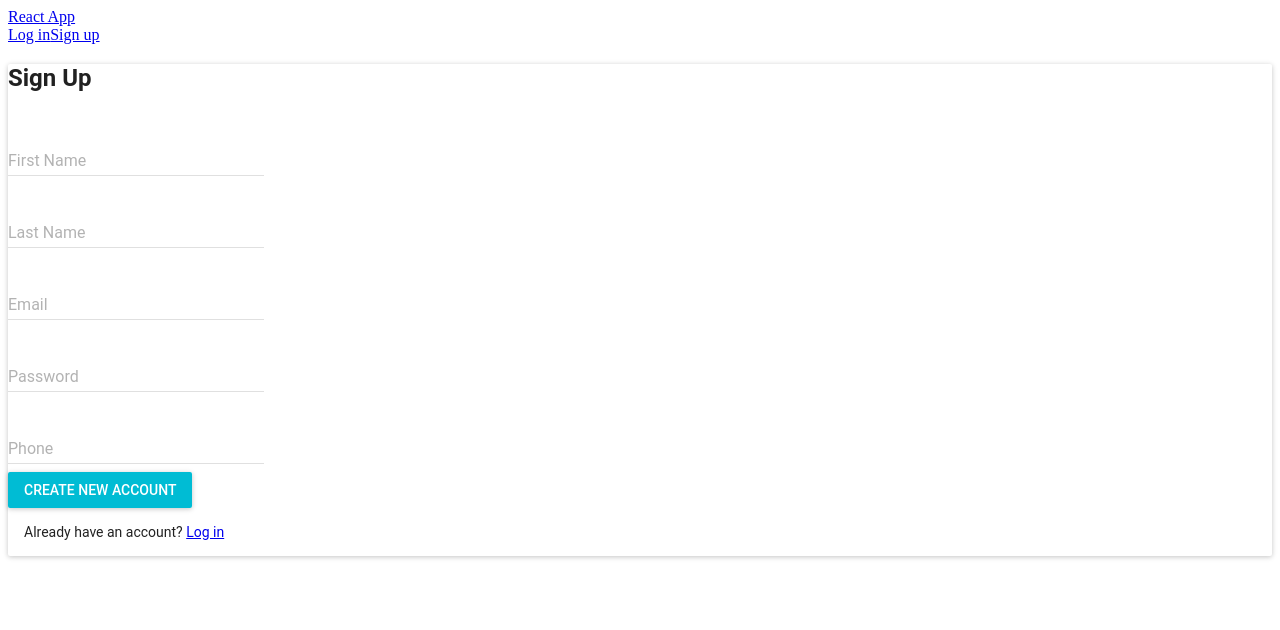
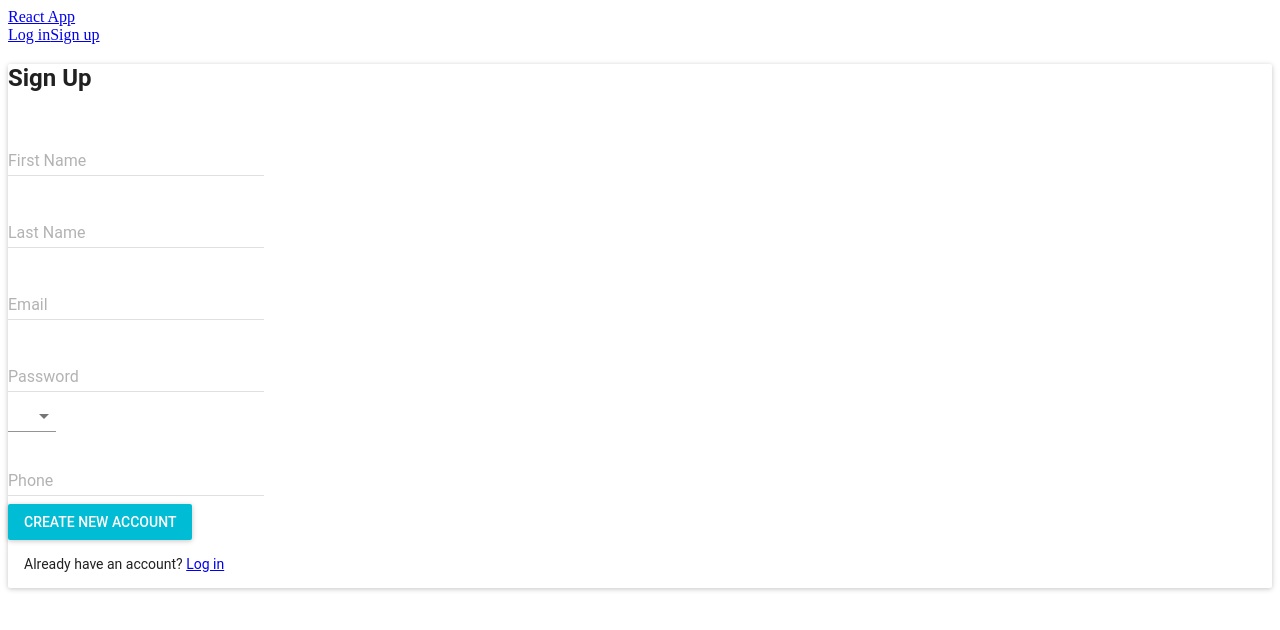
Before and after one commit to java152001/Ki, a React app: page /signup in a window 1280 px wide. Shown: the top 630 px of the page. Built offline with nearby package versions, Linux system fonts and the light colour scheme; the HTML template or start-up script is replaced by a standard one; what react-tap-event-plugin would draw is missing.

Commit message:
Working on selection settings

```diff
--- a/client/src/components/SignUpForm.jsx
+++ b/client/src/components/SignUpForm.jsx
@@ -4,6 +4,10 @@ import { Link } from 'react-router-dom';
 import { Card, CardText } from 'material-ui/Card';
 import RaisedButton from 'material-ui/RaisedButton';
 import TextField from 'material-ui/TextField';
+import InputLabel from '@material-ui/core/InputLabel';
+import MenuItem from '@material-ui/core/MenuItem';
+import FormControl from '@material-ui/core/FormControl';
+import Select from '@material-ui/core/Select';
 
 
 const SignUpForm = ({
@@ -11,6 +15,9 @@ const SignUpForm = ({
   onChange,
   errors,
   user,
+  handleOpen,
+  handleClose,
+  open
 }) => (
   <Card className="container">
     <form action="/" onSubmit={onSubmit}>
@@ -59,6 +66,28 @@ const SignUpForm = ({
         />
       </div>
 
+      <div className = "field-line">
+
+        <Select
+        open={open}
+        onClose={handleClose}
+        onOpen={handleOpen}
+        value={user.phone}
+        onChange={onChange}
+        >
+          <MenuItem value=""> </MenuItem>
+          <MenuItem value="iphone6">iPhone 6</MenuItem>
+          <MenuItem value="iphone6s">iPhone 6s</MenuItem>
+          <MenuItem value="iphone7">iPhone 7</MenuItem>
+          <MenuItem value="iphone7p">iPhone 7P</MenuItem>
+          <MenuItem value="iphone8">iPhone 8</MenuItem>
+          <MenuItem value="iphone8p">iPhone 8P</MenuItem>
+          <MenuItem value="iphonex">iPhone X</MenuItem>
+          <MenuItem value="iphonexr">iPhone XR</MenuItem>
+          <MenuItem value="iphonexs">iPhone XS</MenuItem>
+        </Select>
+      </div>
+
       <div className="field-line">
         <TextField
           floatingLabelText="Phone"
--- a/client/src/containers/SignUpPage.jsx
+++ b/client/src/containers/SignUpPage.jsx
@@ -20,11 +20,14 @@ class SignUpPage extends React.Component {
         lastName: '',
         password: '',
         phone: ''
-      }
+      },
+      open: false
     };
 
     this.processForm = this.processForm.bind(this);
     this.changeUser = this.changeUser.bind(this);
+    this.handleClose = this.handleClose.bind(this);
+    this.handleOpen = this.handleOpen.bind(this);
   }
 
   /**
@@ -94,6 +97,14 @@ class SignUpPage extends React.Component {
     });
   }
 
+  handleClose() {
+    this.setState({ open: false })
+  };
+
+  handleOpen() {
+    this.setState({ open: true })
+  }
+
   /**
    * Render the component.
    */
@@ -104,6 +115,9 @@ class SignUpPage extends React.Component {
         onChange={this.changeUser}
         errors={this.state.errors}
         user={this.state.user}
+        handleOpen={this.handleOpen}
+        handleClose={this.handleClose}
+        open={this.state.open}
       />
     );
   }
```
Also changed, not shown: 1 other file (tests, documents, lock files or other folders).
